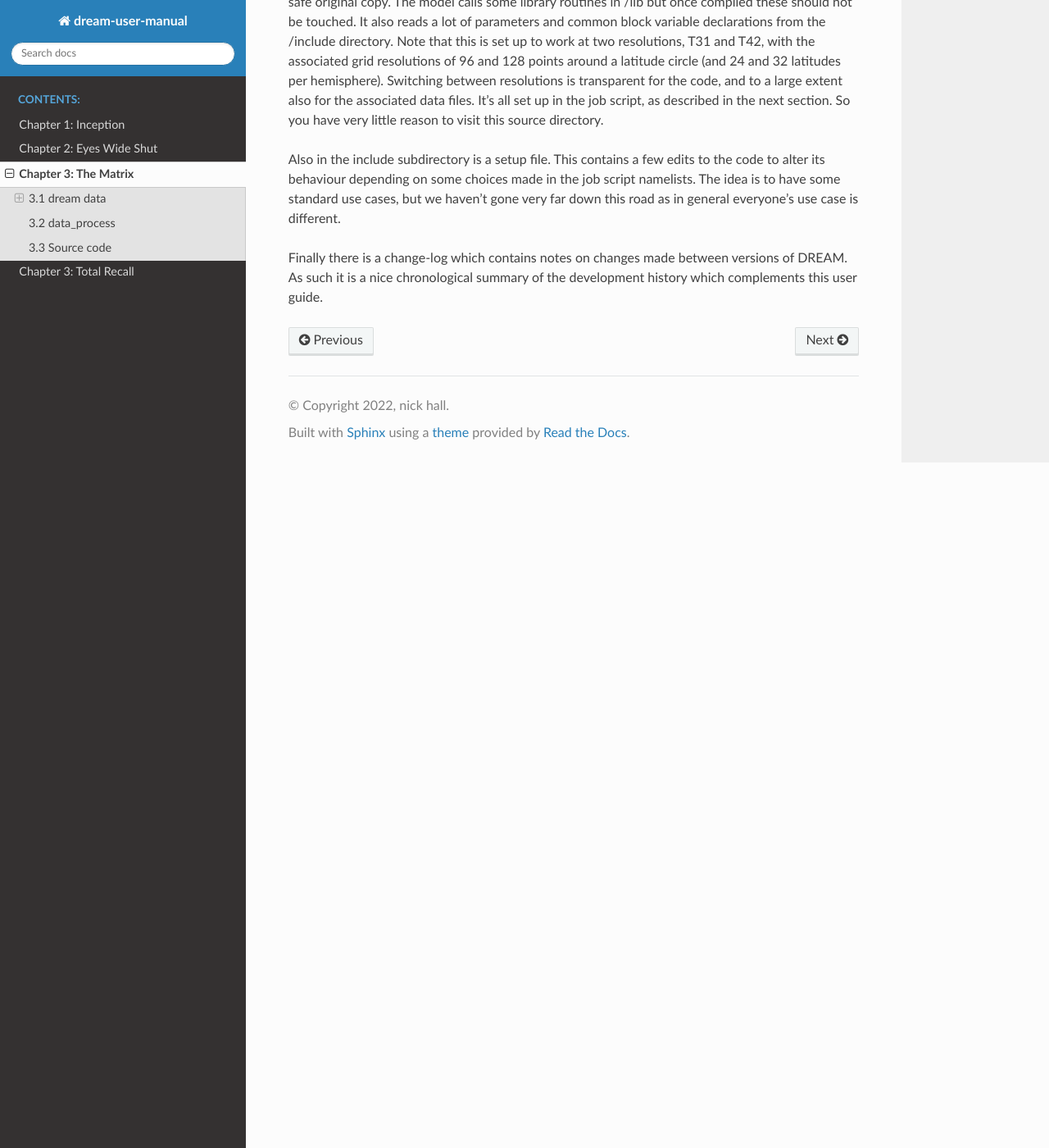
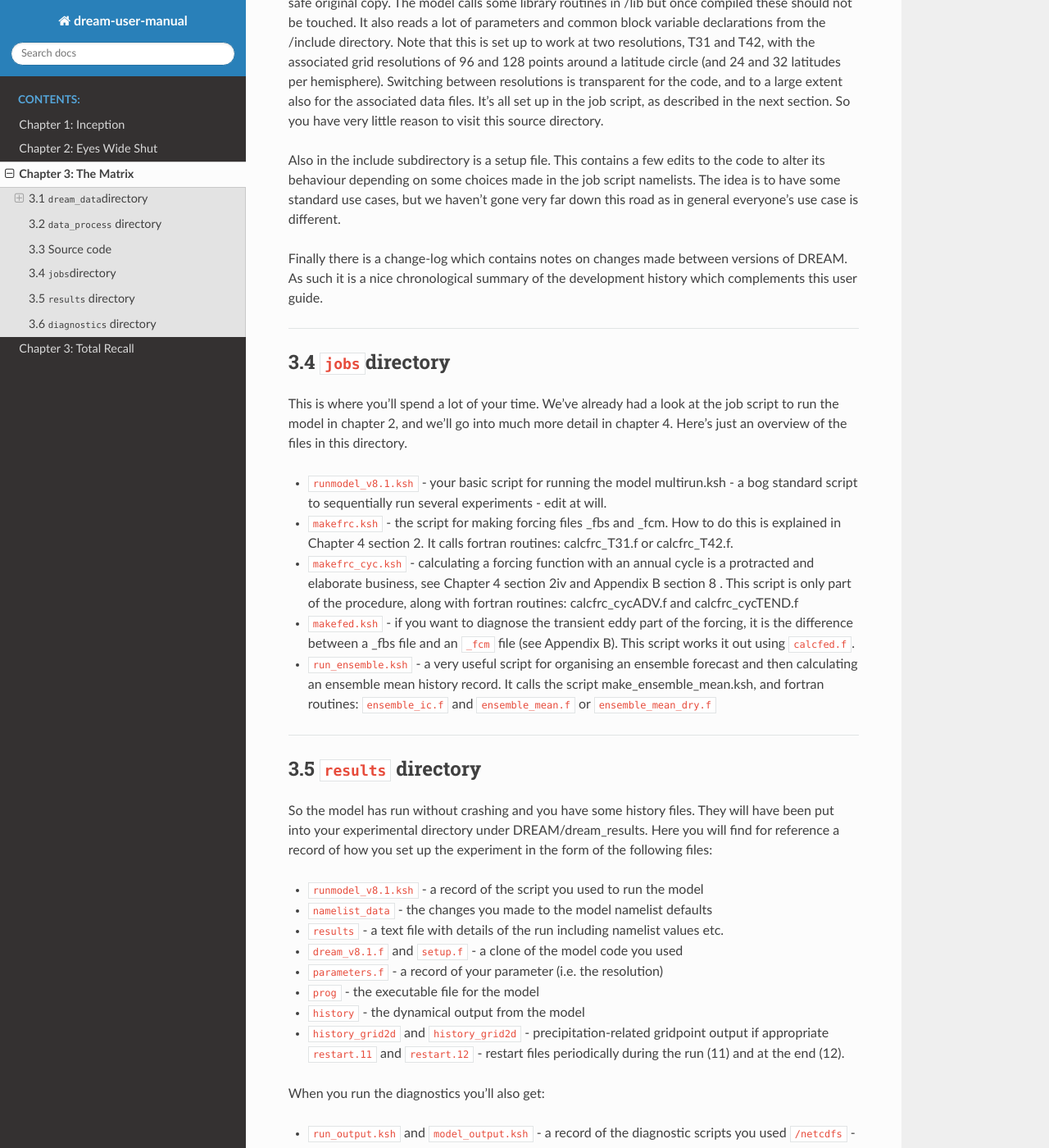
Before and after one commit to dream-gcm/usermanual, a Sphinx documentation site: the page built from source/Chapter3.md, in a window 1280 px wide and 1400 px high, scrolled down 6421 px. Shown: the whole window at 82% size. Built offline with Sphinx 7.4.7 and the Read the Docs theme 2.0.0, drawn with Linux system fonts in a browser that asks for light colours; pages that are not in the unit, such as notebooks, are missing from menus; some of the changed text lies outside the part shown.

Commit message:
SLX: chapter3.4-6

```diff
--- a/source/Chapter3.md
+++ b/source/Chapter3.md
@@ -6,7 +6,7 @@
 The sub-headings in this chapter refer to directory names under the DREAM root directory. As well as giving you a guide to the file structure, we’ll also have a look inside and see what data there is, and what code is available for pre-processing and manipulating the data, running the model and post processing the output. This chapter is mainly a guide to the files available with a few details where appropriate, especially for the data files. A more comprehensive guide to running the model and diagnosing the output follows in Chapter 4.
 
 ---
-## 3.1 dream data
+## 3.1 `dream_data`directory
 The first of three main branches from DREAM is `dream_data`. There are four sub-directories as the data is split into two resolutions, and into spectral and grid data. So T31 spectral data goes with G96 grid data, and T42 spectral data goes with G128 grid data.
 
 
@@ -70,7 +70,7 @@
 The only essential grid file the model needs is the land-sea mask, `LSmask_G96.b` for T31 and `LSmask_G128.b` for T42. Apart from that the most important grid-based input to the model is the SST data. Single record climatologies are given for the four seasons, and a monthly climatology is also provided in a 12-record file. These climatologies are used in conjunction with either realistic or idealised SST anomalies to calculate the associated atmospheric heating anomaly. This is still  subject of research.
 
 ---
-## 3.2 data_process
+## 3.2 `data_process` directory
 In the second main directory, dream_model, we have a set of routines to manipulate the data and prepare data files and forcing for the model.
 
 i) In `/data_manip/`:
@@ -139,7 +139,7 @@
 
 vi) In  `/prep_sst/`:
 Code for manipulating and visualising SST data and idealised SST anomalies:
-* `check_grid_SST.f reads binary SST data in model format and prints it on the screen to check it’s OK.
+* `check_grid_SST.f` reads binary SST data in model format and prints it on the screen to check it’s OK.
 * `makessta.f` creates an elliptical SST anomaly in model grid format in a similar way to makefan.f
 
 ---
@@ -149,3 +149,53 @@
 Also in the include subdirectory is a setup file. This contains a few edits to the code to alter its behaviour depending on some choices made in the job script namelists. The idea is to have some standard use cases, but we haven’t gone very far down this road as in general everyone’s use case is different.
 
 Finally there is a change-log which contains notes on changes made between versions of DREAM. As such it is a nice chronological summary of the development history which complements this user guide.
+
+
+---
+## 3.4 `jobs`directory
+This is where you’ll spend a lot of your time. We’ve already had a look at the job script to run the model in chapter 2, and we’ll go into much more detail in chapter 4. Here’s just an overview of the files in this directory.
+
+* `runmodel_v8.1.ksh` - your basic script for running the model
+multirun.ksh - a bog standard script to sequentially run several experiments - edit at will.
+
+* `makefrc.ksh` - the script for making forcing files _fbs and _fcm. How to do this is explained in Chapter 4 section 2. It calls fortran routines: calcfrc_T31.f or calcfrc_T42.f.
+
+* `makefrc_cyc.ksh` - calculating a forcing function with an annual cycle is a protracted and elaborate business, see Chapter 4 section 2iv and Appendix B section 8 . This script is only part of the procedure, along with fortran routines: calcfrc_cycADV.f and calcfrc_cycTEND.f
+
+* `makefed.ksh` - if you want to diagnose the transient eddy part of the forcing, it is the difference between a _fbs file and an `_fcm` file (see Appendix B). This script works it out using `calcfed.f`.
+
+* `run_ensemble.ksh` - a very useful script for organising an ensemble forecast and then calculating an ensemble mean history record. It calls the script make_ensemble_mean.ksh, and fortran routines: `ensemble_ic.f` and `ensemble_mean.f` or `ensemble_mean_dry.f`
+
+---
+## 3.5 `results` directory
+So the model has run without crashing and you have some history files. They will have been put into your experimental directory under DREAM/dream_results. Here you will find for reference a record of how you set up the experiment in the form of the following files:
+* `runmodel_v8.1.ksh` - a record of the script you used to run the model
+* `namelist_data` - the changes you made to the model namelist defaults
+* `results` - a text file with details of the run including namelist values etc.
+* `dream_v8.1.f` and `setup.f` - a clone of the model code you used
+* `parameters.f` - a record of your parameter (i.e. the resolution)
+* `prog` - the executable file for the model
+* `history` - the dynamical output from the model
+* `history_grid2d` and `history_grid2d` - precipitation-related gridpoint output if appropriate
+`restart.11` and `restart.12` - restart files periodically during the run (11) and at the end (12).
+
+When you run the diagnostics you’ll also get:
+* `run_output.ksh` and `model_output.ksh` - a record of the diagnostic scripts you used
+`/netcdfs` - your netCDF output goes here
+* `/binary_grid` and `/binary_grid3d` - binary diagnostic output if you selected it.
+
+---
+## 3.6 `diagnostics` directory
+Another directory where you’ll spend a lot of your time. Again, this is an overview of the files. A comprehensive guide to diagnostics is given in Chapter 4.
+* `specan_W2G.f` - the core fortran program that everything depends on, this routine uses the spectral analysis from the model to take a model history file and write grid diagnostic fields for dynamical variables into binary and netCDF formats.
+* `gridan2d.f` and `gridan3d.f` do a similar job but for model grid output, i.e. fields that are related to model precipitation.
+
+* `time_mean_spec_grid.f` - calculates a time mean from your sequential output, called by the script if requested.
+
+* `run_output.ksh` - this is your basic script for running the output, it calls `model_output.ksh` and `file_renamer.ksh` as well as the diagnostics programs cited above.
+
+* `run_output_flux.ksh` - an extended script that does the same job as `run_output.ksh` but will also provide quadratic quantities with time-filtering, such as heat, moisture and momentum fluxes, geopotential variance and eddy kinetic energy. To do this it calls `model_output.ksh`, `model_flux.ksh`, `hp_flux.ksh`, and the fortran programs cited above. For handling fluxes and time filtering it also calls: `time_filter_history.f`, `time_mean_flux2d.f`, `gridan_flux2d.f` and `hp_flux2d.f`.
+
+* `/include` - contains parameters and common blocks. Note that the common block files are not simply copies of the ones in the source directory.
+
+* `check_grid3d.f` - this is just a verification program to print 3d grid data on the screen.
```
